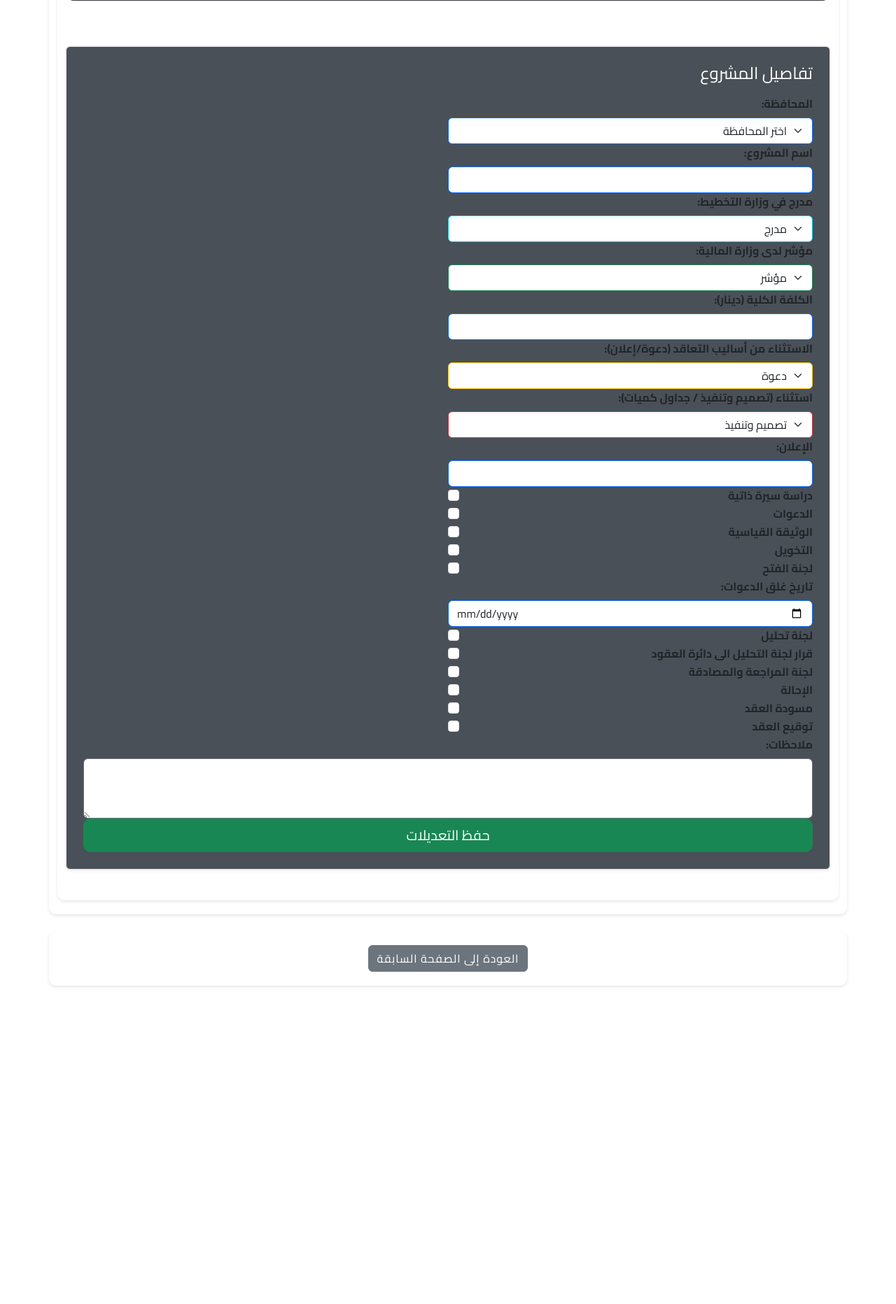
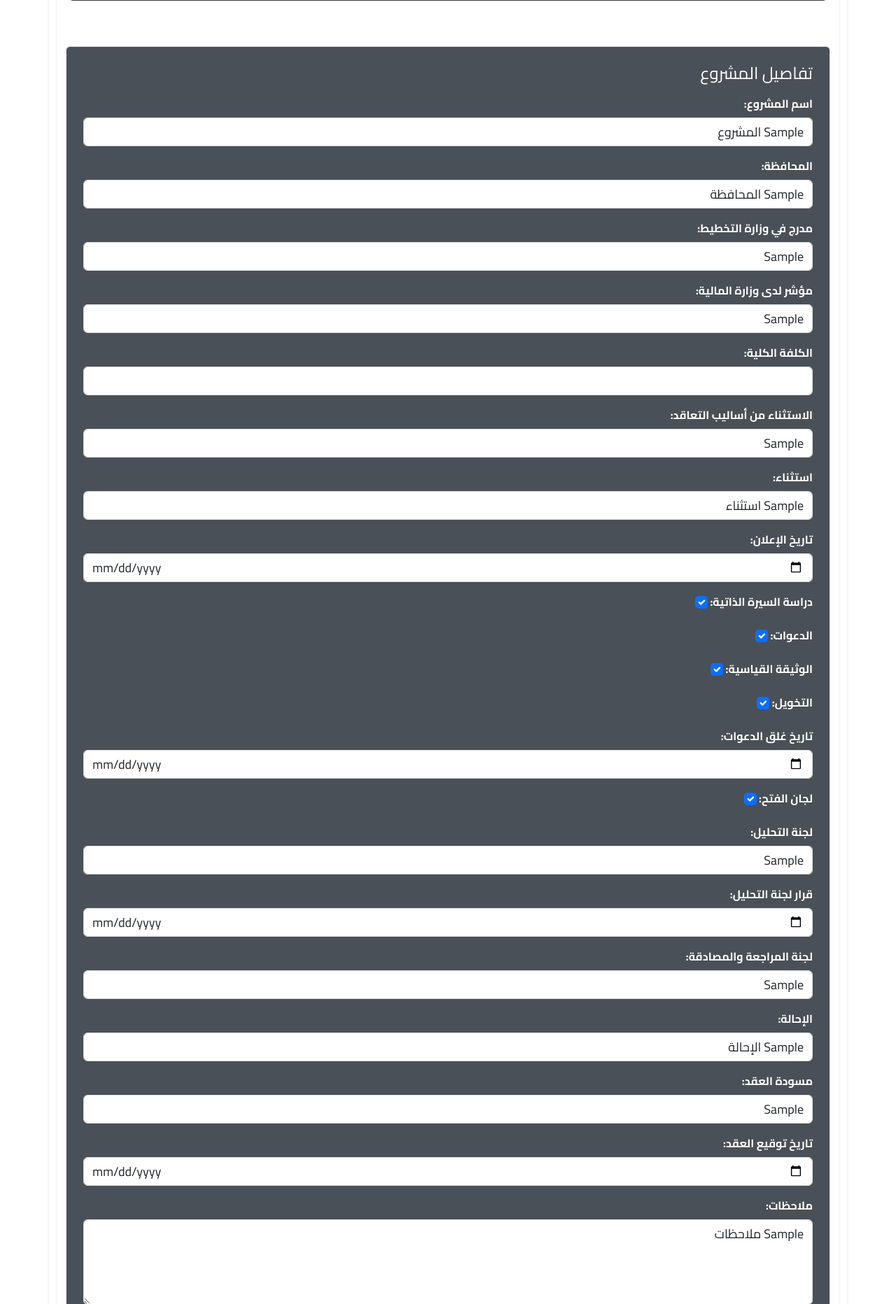
Before and after one commit to mochmagare1/project_system, a Flask app: template templates/edit_project.html in a window 1280 px wide. Shown: the part 599-2463 px from the top of the page at 70% size. Before the commit the page ends 2010 px from the top, so only its background shows below. Run offline with Flask 3, Linux system fonts and the light colour scheme; the template is opened without the code that fills it: most values are stand-ins (such as "Sample title", 1, 10 or a date in 2020).

Commit message:
Add files via upload

```diff
--- a/templates/edit_project.html
+++ b/templates/edit_project.html
@@ -21,171 +21,131 @@
                             <input type="hidden" name="project_id" value="{{ project['id'] }}">
 
                             <h4 class="mb-3" style="color: #ffffff;">تفاصيل المشروع</h4>
-<!-- اختيار المحافظة -->
-        <div class="col-md-6">
-            <label class="form-label fw-bold">المحافظة:</label>
-            <select name="المحافظة" class="form-select border-primary" required>
-                <option value="" disabled selected>اختر المحافظة</option>
-                {% set المحافظات = ['بغداد', 'البصرة', 'نينوى', 'الأنبار', 'كركوك', 'أربيل',
-                                    'السليمانية', 'دهوك', 'كربلاء', 'النجف', 'واسط', 'ذي قار',
-                                    'ميسان', 'المثنى', 'القادسية', 'بابل', 'ديالى', 'صلاح الدين'] %}
-                {% for محافظة in المحافظات %}
-                <option value="{{ محافظة }}">{{ محافظة }}</option>
-                {% endfor %}
-            </select>
+
+                            <!-- اسم المشروع -->
+                            <div class="mb-3">
+                                <label class="form-label fw-bold" style="color: #ffffff;">اسم المشروع:</label>
+                                <input type="text" name="المشروع" class="form-control" value="{{ project['المشروع'] }}" required style="font-size: 18px;">
                             </div>
 
-        <!-- المشروع -->
-        <div class="col-md-6">
-            <label class="form-label fw-bold">اسم المشروع:</label>
-            <input type="text" name="المشروع" class="form-control border-primary" required>
+                            <!-- المحافظة -->
+                            <div class="mb-3">
+                                <label class="form-label fw-bold" style="color: #ffffff;">المحافظة:</label>
+                                <input type="text" name="المحافظة" class="form-control" value="{{ project['المحافظة'] }}" required style="font-size: 18px;">
                             </div>
 
                             <!-- مدرج في وزارة التخطيط -->
-        <div class="col-md-6">
-            <label class="form-label fw-bold">مدرج في وزارة التخطيط:</label>
-            <select name="مدرج_في_وزارة_التخطيط" class="form-select border-info" required>
-                <option value="مدرج">مدرج</option>
-                <option value="قيد الإدراج">قيد الإدراج</option>
-            </select>
+                            <div class="mb-3">
+                                <label class="form-label fw-bold" style="color: #ffffff;">مدرج في وزارة التخطيط:</label>
+                                <input type="text" name="مدرج_في_وزارة_التخطيط" class="form-control" value="{{ project['مدرج_في_وزارة_التخطيط'] }}" style="font-size: 18px;">
                             </div>
 
                             <!-- مؤشر لدى وزارة المالية -->
-        <div class="col-md-6">
-            <label class="form-label fw-bold">مؤشر لدى وزارة المالية:</label>
-            <select name="مؤشر_لدى_وزارة_المالية" class="form-select border-success" required>
-                <option value="مؤشر">مؤشر</option>
-                <option value="غير مؤشر">غير مؤشر</option>
-            </select>
+                            <div class="mb-3">
+                                <label class="form-label fw-bold" style="color: #ffffff;">مؤشر لدى وزارة المالية:</label>
+                                <input type="text" name="مؤشر_لدى_وزارة_المالية" class="form-control" value="{{ project['مؤشر_لدى_وزارة_المالية'] }}" style="font-size: 18px;">
                             </div>
 
-        <!-- الكلفة الكلية (دينار) -->
-        <div class="col-md-6">
-            <label class="form-label fw-bold">الكلفة الكلية (دينار):</label>
-            <input type="number" name="الكلفة_الكلية" class="form-control border-primary" required>
+                            <!-- الكلفة الكلية -->
+                            <div class="mb-3">
+                                <label class="form-label fw-bold" style="color: #ffffff;">الكلفة الكلية:</label>
+                                <input type="number" name="الكلفة_الكلية" class="form-control" value="{{ project['الكلفة_الكلية'] }}" step="0.01" required style="font-size: 18px;">
                             </div>
 
                             <!-- الاستثناء من أساليب التعاقد -->
-        <div class="col-md-6">
-            <label class="form-label fw-bold">الاستثناء من أساليب التعاقد (دعوة/إعلان):</label>
-            <select name="الاستثناء_من_أساليب_التعاقد" class="form-select border-warning" required>
-                <option value="دعوة">دعوة</option>
-                <option value="إعلان">إعلان</option>
-            </select>
+                            <div class="mb-3">
+                                <label class="form-label fw-bold" style="color: #ffffff;">الاستثناء من أساليب التعاقد:</label>
+                                <input type="text" name="الاستثناء_من_أساليب_التعاقد" class="form-control" value="{{ project['الاستثناء_من_أساليب_التعاقد'] }}" style="font-size: 18px;">
                             </div>
 
-        <!-- استثناء (تصميم وتنفيذ / جداول كميات) -->
-        <div class="col-md-6">
-            <label class="form-label fw-bold">استثناء (تصميم وتنفيذ / جداول كميات):</label>
-            <select name="استثناء" class="form-select border-danger" required>
-                <option value="تصميم وتنفيذ">تصميم وتنفيذ</option>
-                <option value="جداول كميات">جداول كميات</option>
-            </select>
+                            <!-- استثناء -->
+                            <div class="mb-3">
+                                <label class="form-label fw-bold" style="color: #ffffff;">استثناء:</label>
+                                <input type="text" name="استثناء" class="form-control" value="{{ project['استثناء'] }}" style="font-size: 18px;">
                             </div>
 
                             <!-- الإعلان -->
-
-        <div class="col-md-6">
-            <label class="form-label fw-bold">الإعلان:</label>
-            <input type="text" name="الإعلان" class="form-control border-primary" required>
+                            <div class="mb-3">
+                                <label class="form-label fw-bold" style="color: #ffffff;">تاريخ الإعلان:</label>
+                                <input type="date" name="الإعلان" class="form-control" value="{{ project['الإعلان'] }}" style="font-size: 18px;">
                             </div>
 
                             <!-- دراسة سيرة ذاتية -->
-        <div class="col-md-6">
-            <div class="form-check">
-                <input class="form-check-input" type="checkbox" name="دراسة_سيرة_ذاتية" value="✅" id="دراسة_سيرة_ذاتية">
-                <label class="form-check-label fw-bold" for="دراسة_سيرة_ذاتية">دراسة سيرة ذاتية</label>
-            </div>
+                            <div class="mb-3">
+                                <label class="form-label fw-bold" style="color: #ffffff;">دراسة السيرة الذاتية:</label>
+                                <input type="checkbox" name="دراسة_سيرة_ذاتية" class="form-check-input" {% if project['دراسة_سيرة_ذاتية'] %} checked {% endif %} style="font-size: 18px;">
                             </div>
 
                             <!-- الدعوات -->
-        <div class="col-md-6">
-            <div class="form-check">
-                <input class="form-check-input" type="checkbox" name="الدعوات" value="✅" id="الدعوات">
-                <label class="form-check-label fw-bold" for="الدعوات">الدعوات</label>
-            </div>
+                            <div class="mb-3">
+                                <label class="form-label fw-bold" style="color: #ffffff;">الدعوات:</label>
+                                <input type="checkbox" name="الدعوات" class="form-check-input" {% if project['الدعوات'] %} checked {% endif %} style="font-size: 18px;">
                             </div>
 
                             <!-- الوثيقة القياسية -->
-        <div class="col-md-6">
-            <div class="form-check">
-                <input class="form-check-input" type="checkbox" name="الوثيقة_القياسية" value="✅" id="الوثيقة_القياسية">
-                <label class="form-check-label fw-bold" for="الوثيقة_القياسية">الوثيقة القياسية</label>
-            </div>
+                            <div class="mb-3">
+                                <label class="form-label fw-bold" style="color: #ffffff;">الوثيقة القياسية:</label>
+                                <input type="checkbox" name="الوثيقة_القياسية" class="form-check-input" {% if project['الوثيقة_القياسية'] %} checked {% endif %} style="font-size: 18px;">
                             </div>
 
                             <!-- التخويل -->
-        <div class="col-md-6">
-            <div class="form-check">
-                <input class="form-check-input" type="checkbox" name="التخويل" value="✅" id="التخويل">
-                <label class="form-check-label fw-bold" for="التخويل">التخويل</label>
-            </div>
-        </div>
-
-        <!-- لجنة فتح -->
-        <div class="col-md-6">
-            <div class="form-check">
-                <input class="form-check-input" type="checkbox" name="لجان_الفتح" value="✅" id="لجان_الفتح">
-                <label class="form-check-label fw-bold" for="لجان_الفتح">لجنة الفتح</label>
-            </div>
+                            <div class="mb-3">
+                                <label class="form-label fw-bold" style="color: #ffffff;">التخويل:</label>
+                                <input type="checkbox" name="التخويل" class="form-check-input" {% if project['التخويل'] %} checked {% endif %} style="font-size: 18px;">
                             </div>
 
                             <!-- تاريخ غلق الدعوات -->
-        <div class="col-md-6">
-            <label class="form-label fw-bold">تاريخ غلق الدعوات:</label>
-            <input type="date" name="تاريخ_غلق_الدعوات" class="form-control border-primary" required>
+                            <div class="mb-3">
+                                <label class="form-label fw-bold" style="color: #ffffff;">تاريخ غلق الدعوات:</label>
+                                <input type="date" name="تاريخ_غلق_الدعوات" class="form-control" value="{{ project['تاريخ_غلق_الدعوات'] }}" style="font-size: 18px;">
                             </div>
-              <!-- لجنة تحليل -->
-        <div class="col-md-6">
-            <div class="form-check">
-                <input class="form-check-input" type="checkbox" name="لجنة_تحليل" value="✅" id="لجنة_تحليل">
-                <label class="form-check-label fw-bold" for="لجنة_تحليل">لجنة تحليل</label>
+
+                            <!-- لجان الفتح -->
+                            <div class="mb-3">
+                                <label class="form-label fw-bold" style="color: #ffffff;">لجان الفتح:</label>
+                                <input type="checkbox" name="لجان_الفتح" class="form-check-input" {% if project['لجان_الفتح'] %} checked {% endif %} style="font-size: 18px;">
                             </div>
+
+                            <!-- لجنة التحليل -->
+                            <div class="mb-3">
+                                <label class="form-label fw-bold" style="color: #ffffff;">لجنة التحليل:</label>
+                                <input type="text" name="لجنة_تحليل" class="form-control" value="{{ project['لجنة_تحليل'] }}" style="font-size: 18px;">
                             </div>
 
                             <!-- قرار لجنة التحليل إلى دائرة العقود -->
-                <div class="col-md-6">
-            <div class="form-check">
-                <input class="form-check-input" type="checkbox" name="قرار_لجنة_التحليل_الى_دائرة_العقود" value="صح" id="قرار_لجنة_التحليل_الى_دائرة_العقود">
-                <label class="form-check-label fw-bold" for="قرار_لجنة_التحليل_الى_دائرة_العقود">قرار لجنة التحليل الى دائرة العقود</label>
-            </div>
+                            <div class="mb-3">
+                                <label class="form-label fw-bold" style="color: #ffffff;">قرار لجنة التحليل:</label>
+                                <input type="date" name="قرار_لجنة_التحليل_الى_دائرة_العقود" class="form-control" value="{{ project['قرار_لجنة_التحليل_الى_دائرة_العقود'] }}" style="font-size: 18px;">
                             </div>
 
                             <!-- لجنة المراجعة والمصادقة -->
-<div class="col-md-6">
-    <div class="form-check">
-        <input class="form-check-input" type="checkbox" name="لجنة_المراجعة_والمصادقة" value="1" id="لجنة_المراجعة_والمصادقة">
-        <label class="form-check-label fw-bold" for="لجنة_المراجعة_والمصادقة">لجنة المراجعة والمصادقة</label>
-    </div>
+                            <div class="mb-3">
+                                <label class="form-label fw-bold" style="color: #ffffff;">لجنة المراجعة والمصادقة:</label>
+                                <input type="text" name="لجنة_المراجعة_والمصادقة" class="form-control" value="{{ project['لجنة_المراجعة_والمصادقة'] }}" style="font-size: 18px;">
                             </div>
 
                             <!-- الإحالة -->
-<div class="col-md-6">
-    <div class="form-check">
-        <input class="form-check-input" type="checkbox" name="الإحالة" value="✅" id="الإحالة">
-        <label class="form-check-label fw-bold" for="الإحالة">الإحالة</label>
-    </div>
+                            <div class="mb-3">
+                                <label class="form-label fw-bold" style="color: #ffffff;">الإحالة:</label>
+                                <input type="text" name="الإحالة" class="form-control" value="{{ project['الإحالة'] }}" style="font-size: 18px;">
                             </div>
 
                             <!-- مسودة العقد -->
-<div class="col-md-6">
-    <div class="form-check">
-        <input class="form-check-input" type="checkbox" name="مسودة_العقد" value="✅" id="مسودة_العقد">
-        <label class="form-check-label fw-bold" for="مسودة_العقد">مسودة العقد</label>
-    </div>
+                            <div class="mb-3">
+                                <label class="form-label fw-bold" style="color: #ffffff;">مسودة العقد:</label>
+                                <input type="text" name="مسودة_العقد" class="form-control" value="{{ project['مسودة_العقد'] }}" style="font-size: 18px;">
                             </div>
 
                             <!-- توقيع العقد -->
-<div class="col-md-6">
-    <div class="form-check">
-        <input class="form-check-input" type="checkbox" name="توقيع_العقد" value="✅" id="توقيع_العقد">
-        <label class="form-check-label fw-bold" for="توقيع_العقد">توقيع العقد</label>
+                            <div class="mb-3">
+                                <label class="form-label fw-bold" style="color: #ffffff;">تاريخ توقيع العقد:</label>
+                                <input type="date" name="توقيع_العقد" class="form-control" value="{{ project['توقيع_العقد'] }}" style="font-size: 18px;">
                             </div>
-</div>
+
                             <!-- ملاحظات -->
-        <div class="col-md-12">
-            <label class="form-label fw-bold">ملاحظات:</label>
-            <textarea name="ملاحظات" class="form-control border-secondary" rows="3"></textarea>
+                            <div class="mb-3">
+                                <label class="form-label fw-bold" style="color: #ffffff;">ملاحظات:</label>
+                                <textarea name="ملاحظات" class="form-control" rows="4" style="font-size: 18px;">{{ project['ملاحظات'] }}</textarea>
                             </div>
 
                             <button type="submit" class="btn btn-success w-100 btn-lg" style="border-radius: 10px; font-size: 20px;">حفظ التعديلات</button>
```
Lines whose indentation alone changed are shown as unchanged.
